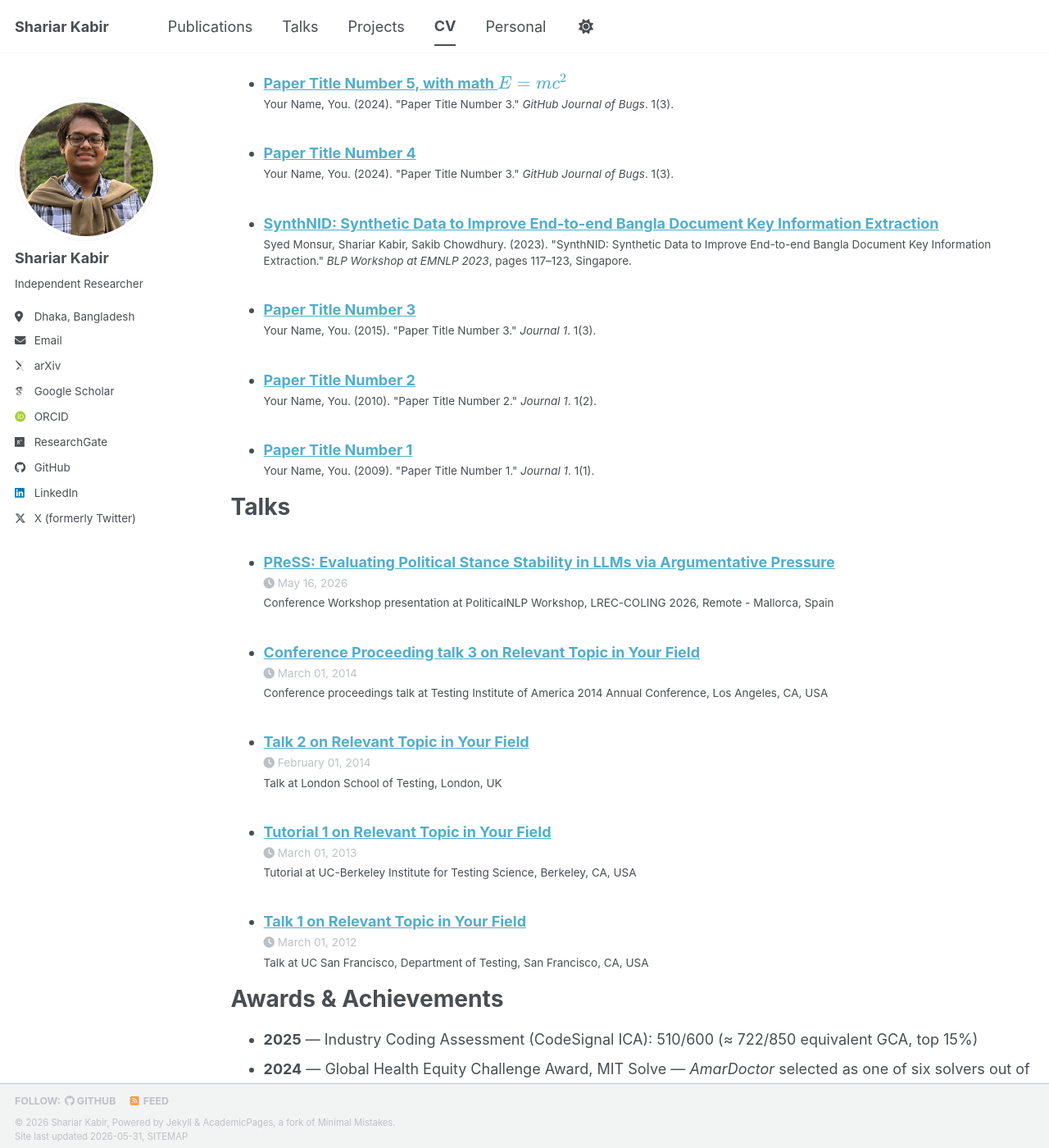
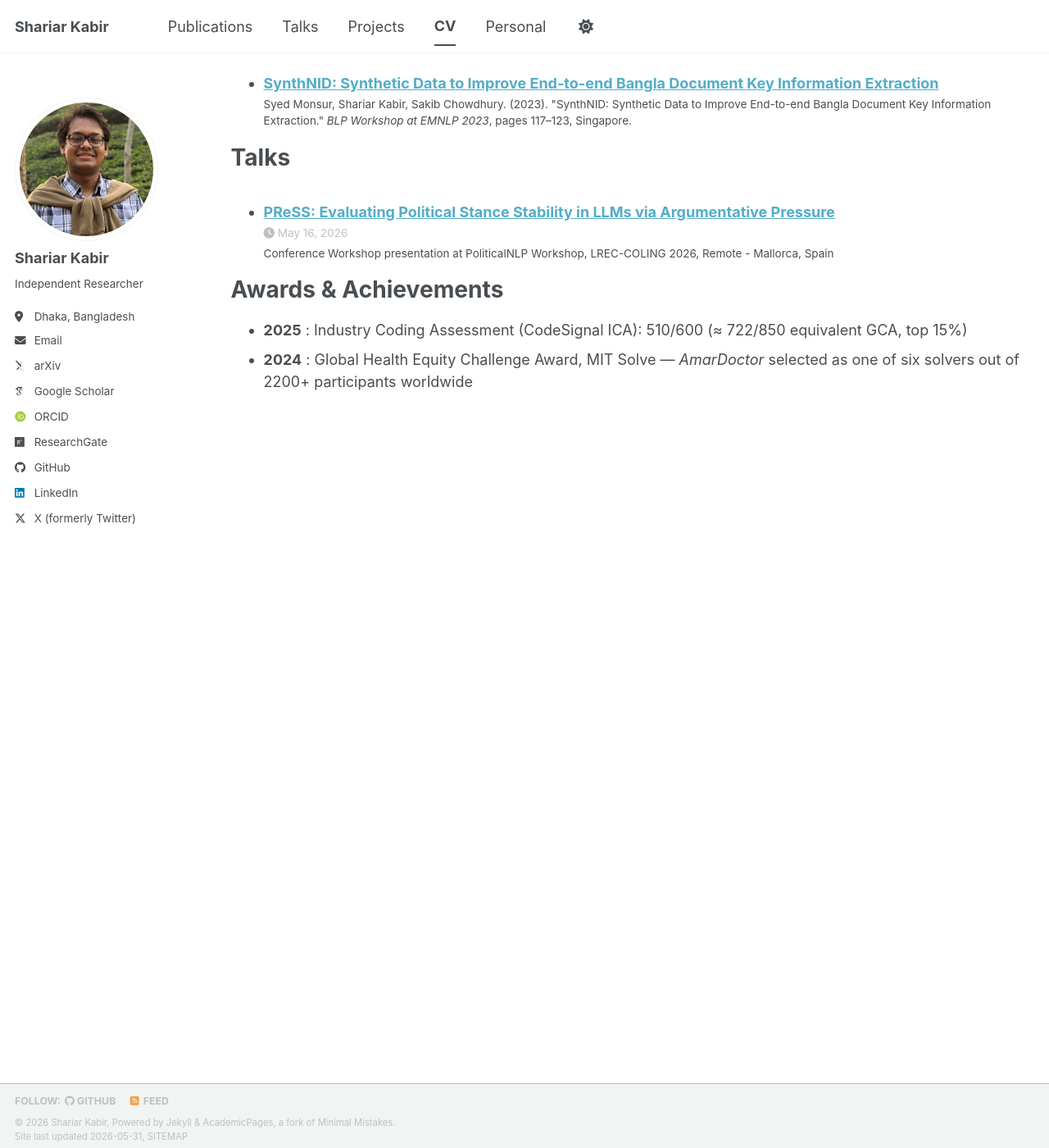
Before and after one commit to Shariar076/shariar076.github.io, a Jekyll site: the page built from _pages/cv.md, in a window 1280 px wide and 1400 px high, scrolled down 2425 px. Shown: the whole window at 82% size. Built offline with Jekyll 4.4.1, drawn with Linux system fonts in a browser that asks for light colours; some web fonts are replaced; a script bundle is joined from its source files by our own code; library files that are not in the unit come from our copies; grey boxes are pictures that could not be loaded.

Commit message:
init migration complete

```diff
--- a/_includes/scripts.html
+++ b/_includes/scripts.html
@@ -3,6 +3,3 @@
 {% include analytics.html %}
 
 {% include comments-providers/scripts.html %}
-<div class="visitormap" style="text-align:center;">
-  <a href="https://mapmyvisitors.com/web/1bx5s" title="Visit tracker"><img src="https://mapmyvisitors.com/map.png?d=2jXlKGzMnriy0ZWRRHcgHG2MARTylxM4nW7o16uKIlc&cl=ffffff&co=315772&w=225"></a>
-</div>
--- a/_pages/cv.md
+++ b/_pages/cv.md
@@ -84,5 +84,5 @@ Talks
 
 Awards & Achievements
 ======
-* **2025** — Industry Coding Assessment (CodeSignal ICA): 510/600 (≈ 722/850 equivalent GCA, top 15%)
-* **2024** — Global Health Equity Challenge Award, MIT Solve — *AmarDoctor* selected as one of six solvers out of 2200+ participants worldwide
+* **2025** : Industry Coding Assessment (CodeSignal ICA): 510/600 (≈ 722/850 equivalent GCA, top 15%)
+* **2024** : Global Health Equity Challenge Award, MIT Solve — *AmarDoctor* selected as one of six solvers out of 2200+ participants worldwide
--- a/_publications/2009-10-01-paper-title-number-1.md
+++ /dev/null
@@ -1,14 +0,0 @@
----
-title: "Paper Title Number 1"
-collection: publications
-category: manuscripts
-permalink: /publication/2009-10-01-paper-title-number-1
-excerpt: 'This paper is about the number 1. The number 2 is left for future work.'
-date: 2009-10-01
-venue: 'Journal 1'
-slidesurl: 'https://academicpages.github.io/files/slides1.pdf'
-paperurl: 'https://academicpages.github.io/files/paper1.pdf'
-bibtexurl: 'https://academicpages.github.io/files/bibtex1.bib'
-citation: 'Your Name, You. (2009). &quot;Paper Title Number 1.&quot; <i>Journal 1</i>. 1(1).'
----
-The contents above will be part of a list of publications, if the user clicks the link for the publication than the contents of section will be rendered as a full page, allowing you to provide more information about the paper for the reader. When publications are displayed as a single page, the contents of the above "citation" field will automatically be included below this section in a smaller font.
--- a/_publications/2010-10-01-paper-title-number-2.md
+++ /dev/null
@@ -1,14 +0,0 @@
----
-title: "Paper Title Number 2"
-collection: publications
-category: manuscripts
-permalink: /publication/2010-10-01-paper-title-number-2
-excerpt: 'This paper is about the number 2. The number 3 is left for future work.'
-date: 2010-10-01
-venue: 'Journal 1'
-slidesurl: 'https://academicpages.github.io/files/slides2.pdf'
-paperurl: 'https://academicpages.github.io/files/paper2.pdf'
-citation: 'Your Name, You. (2010). &quot;Paper Title Number 2.&quot; <i>Journal 1</i>. 1(2).'
----
-
-The contents above will be part of a list of publications, if the user clicks the link for the publication than the contents of section will be rendered as a full page, allowing you to provide more information about the paper for the reader. When publications are displayed as a single page, the contents of the above "citation" field will automatically be included below this section in a smaller font.
--- a/_publications/2015-10-01-paper-title-number-3.md
+++ /dev/null
@@ -1,14 +0,0 @@
----
-title: "Paper Title Number 3"
-collection: publications
-category: manuscripts
-permalink: /publication/2015-10-01-paper-title-number-3
-excerpt: 'This paper is about the number 3. The number 4 is left for future work.'
-date: 2015-10-01
-venue: 'Journal 1'
-slidesurl: 'https://academicpages.github.io/files/slides3.pdf'
-paperurl: 'https://academicpages.github.io/files/paper3.pdf'
-citation: 'Your Name, You. (2015). &quot;Paper Title Number 3.&quot; <i>Journal 1</i>. 1(3).'
----
-
-The contents above will be part of a list of publications, if the user clicks the link for the publication than the contents of section will be rendered as a full page, allowing you to provide more information about the paper for the reader. When publications are displayed as a single page, the contents of the above "citation" field will automatically be included below this section in a smaller font.
--- a/_publications/2025-06-08-paper-title-number-5.md
+++ /dev/null
@@ -1,13 +0,0 @@
----
-title: "Paper Title Number 5, with math $$E=mc^2$$"
-collection: publications
-category: conferences
-permalink: /publication/2024-02-17-paper-title-number-4
-excerpt: 'This paper is about a famous math equation, $$E=mc^2$$'
-date: 2024-02-17
-venue: 'GitHub Journal of Bugs'
-paperurl: 'https://academicpages.github.io/files/paper3.pdf'
-citation: 'Your Name, You. (2024). &quot;Paper Title Number 3.&quot; <i>GitHub Journal of Bugs</i>. 1(3).'
----
-
-Using [MathJax](https://www.mathjax.org/) in the description is supported - $$E=mc^2$$ - however, the use must be mindful that the default delimiters are `$$...$$` and `\\[...\\]` which differs from the `$...$` that is typically expected.
--- a/_talks/2012-03-01-talk-1.md
+++ /dev/null
@@ -1,11 +0,0 @@
----
-title: "Talk 1 on Relevant Topic in Your Field"
-collection: talks
-type: "Talk"
-permalink: /talks/2012-03-01-talk-1
-venue: "UC San Francisco, Department of Testing"
-date: 2012-03-01
-location: "San Francisco, CA, USA"
----
-
-This is a description of your talk, which is a markdown file that can be all markdown-ified like any other post. Yay markdown!
--- a/_talks/2013-03-01-tutorial-1.md
+++ /dev/null
@@ -1,13 +0,0 @@
----
-title: "Tutorial 1 on Relevant Topic in Your Field"
-collection: talks
-type: "Tutorial"
-permalink: /talks/2013-03-01-tutorial-1
-venue: "UC-Berkeley Institute for Testing Science"
-date: 2013-03-01
-location: "Berkeley, CA, USA"
----
-
-[More information here](http://exampleurl.com)
-
-This is a description of your tutorial, note the different field in type. This is a markdown files that can be all markdown-ified like any other post. Yay markdown!
--- a/_talks/2014-02-01-talk-2.md
+++ /dev/null
@@ -1,13 +0,0 @@
----
-title: "Talk 2 on Relevant Topic in Your Field"
-collection: talks
-type: "Talk"
-permalink: /talks/2014-02-01-talk-2
-venue: "London School of Testing"
-date: 2014-02-01
-location: "London, UK"
----
-
-[More information here](http://example2.com)
-
-This is a description of your talk, which is a markdown files that can be all markdown-ified like any other post. Yay markdown!
--- a/_talks/2014-03-01-talk-3.md
+++ /dev/null
@@ -1,11 +0,0 @@
----
-title: "Conference Proceeding talk 3 on Relevant Topic in Your Field"
-collection: talks
-type: "Conference proceedings talk"
-permalink: /talks/2014-03-01-talk-3
-venue: "Testing Institute of America 2014 Annual Conference"
-date: 2014-03-01
-location: "Los Angeles, CA, USA"
----
-
-This is a description of your conference proceedings talk, note the different field in type. You can put anything in this field.
```
Also changed, not shown: _pages/about.md (+4 -0 lines), _portfolio/portfolio-1.md (deleted, +0 -7 lines), _portfolio/portfolio-2.html (deleted, +0 -7 lines), _publications/2024-02-17-paper-title-number-4.md (deleted, +0 -13 lines).
